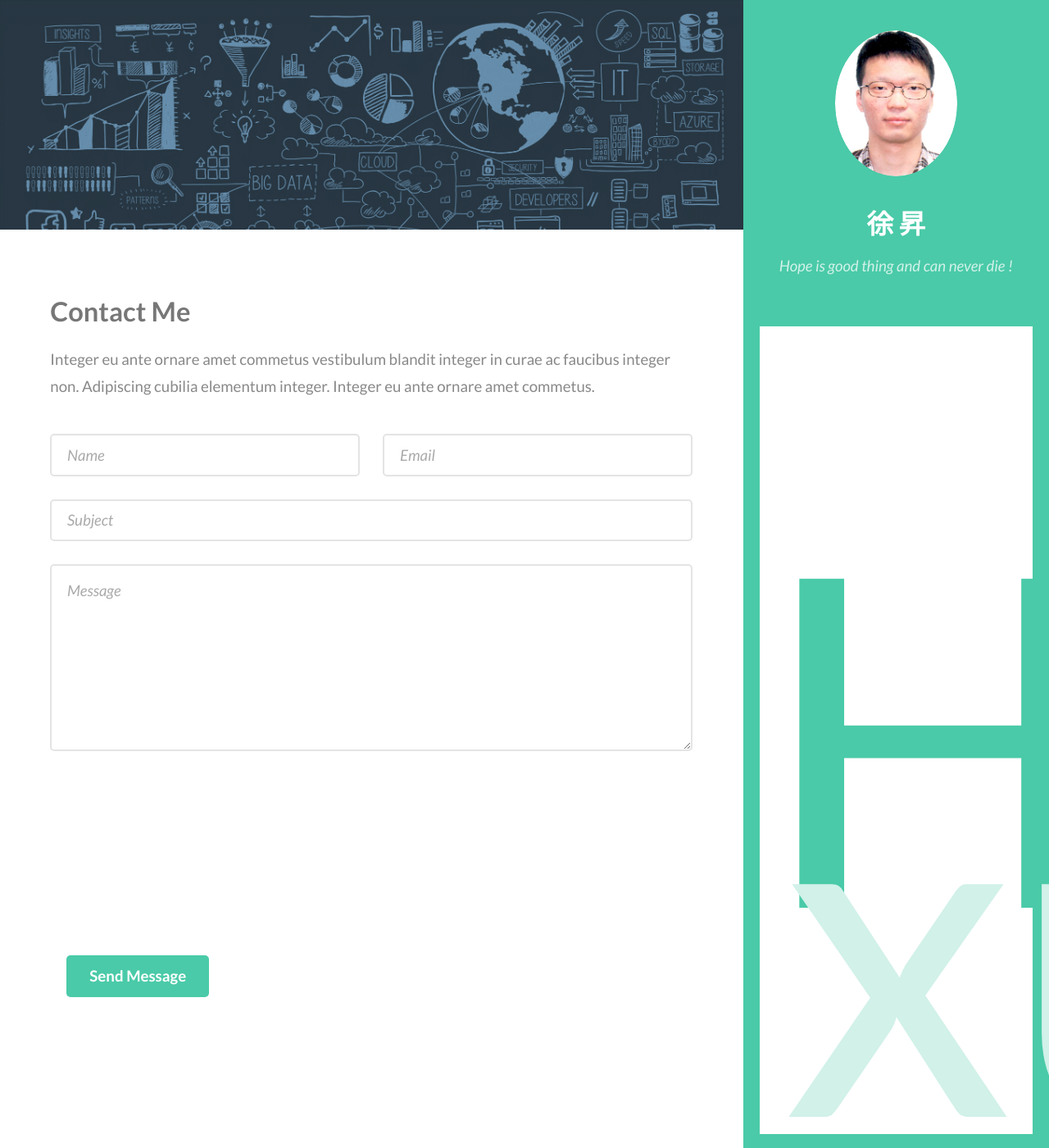
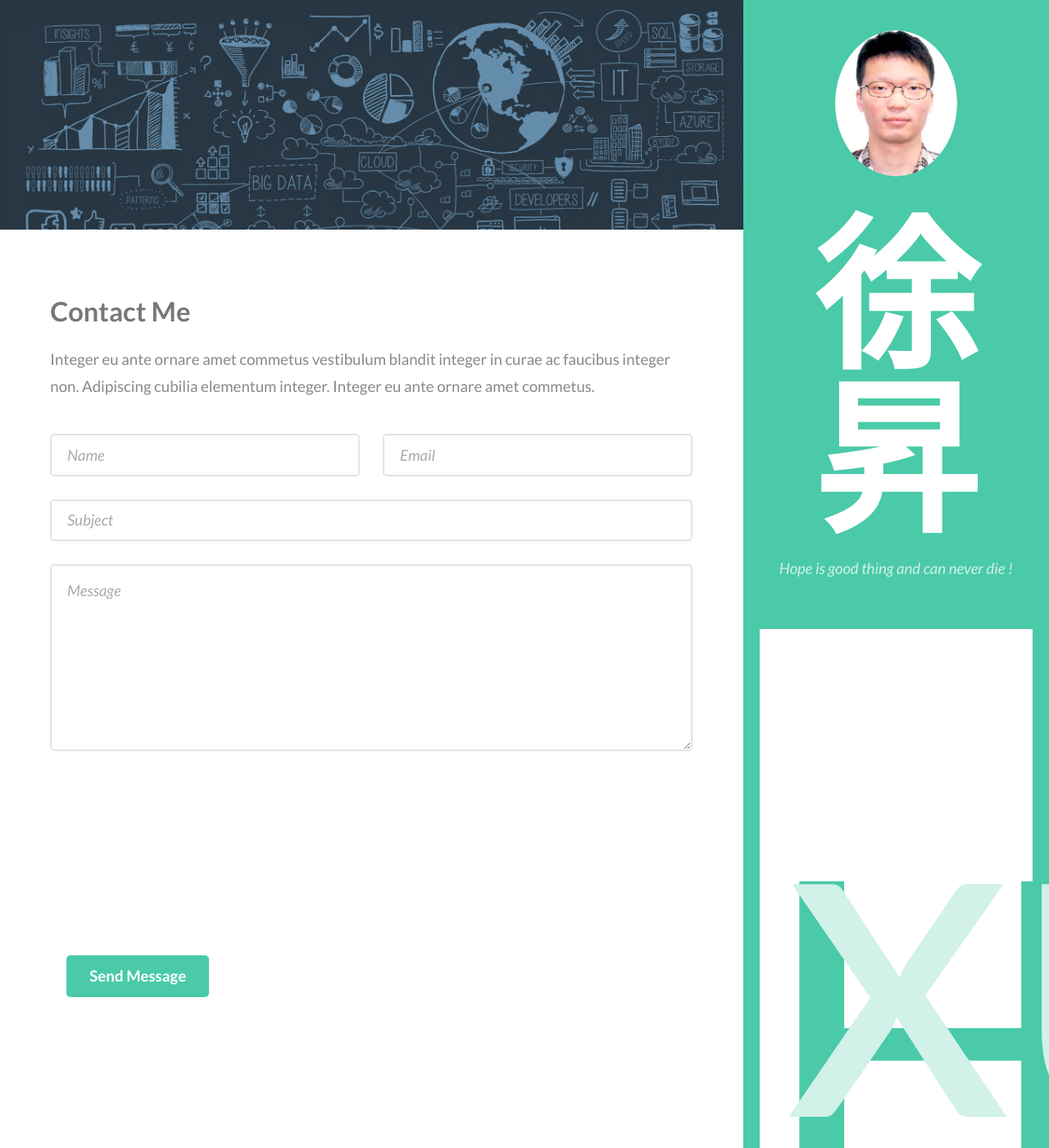
Before and after one commit to lostagex/shengxu, a Jekyll site: the page built from contact/index.html, in a window 1280 px wide and 1400 px high. Shown: the whole window at 82% size. Built offline with Jekyll 4.4.1, drawn with Linux system fonts in a browser that asks for light colours.

Commit message:
Update style.css

```diff
--- a/css/style.css
+++ b/css/style.css
@@ -982,7 +982,7 @@ li {
 			}
 
 			#header > header h1 {
-				font-size: 1.75em;
+				font-size: 10.75em;
 				margin: 0;
 			}
 
@@ -1095,7 +1095,7 @@ li {
 			#footer .copyright li {
 				border-left: solid 1px #d4d4d4;
 				display: inline-block;
-				font-size: 10.8em;
+				font-size: 0.8em;
 				margin-left: 1em;
 				padding-left: 1em;
 			}
```
